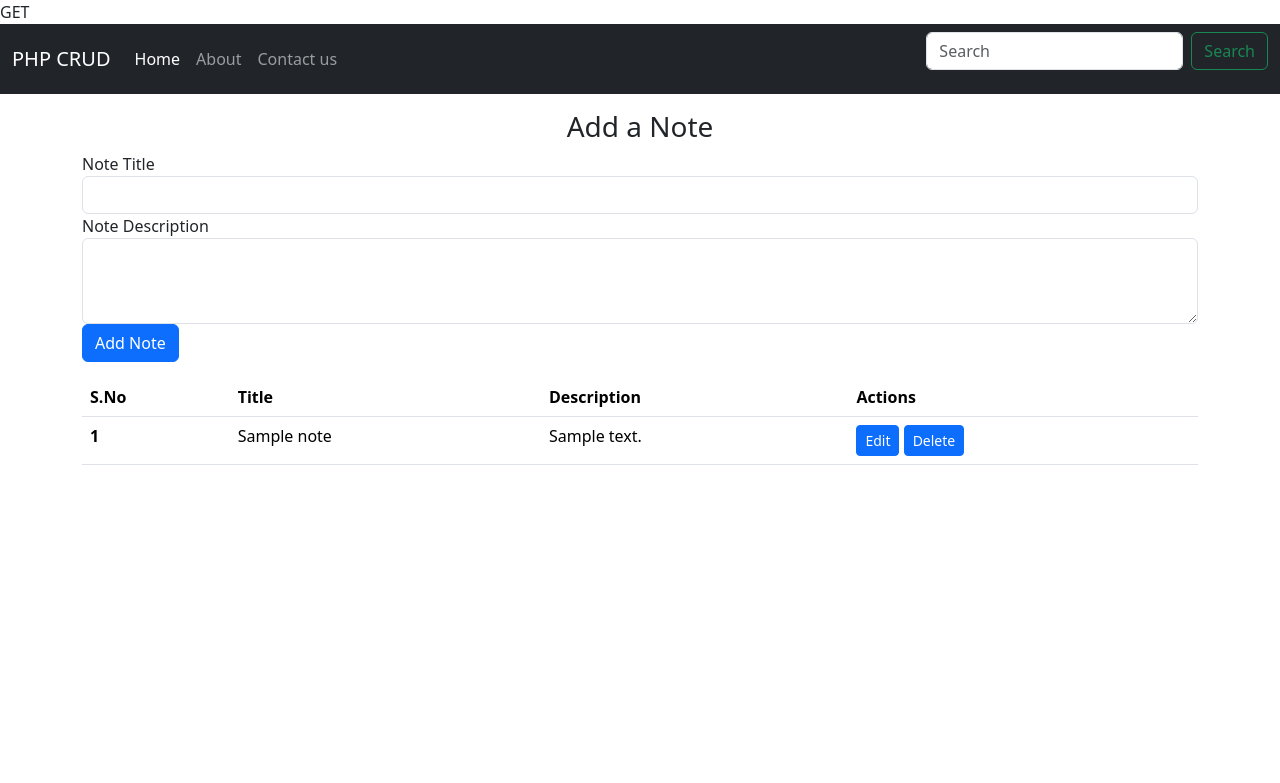
After one commit to jaskirat-next/CRUD_App, a PHP site: page /CRUD/index.php in a window 1280 px wide. The commit adds this page. Shown: the top 783 px of the page. Run offline with PHP 8.4, Linux system fonts and the light colour scheme; tables that the repository leaves empty or names only in its code hold one stand-in row (values such as "Sample post").

Commit message:
Crud Operation

```diff
--- /dev/null
+++ b/Untitled-1.html
@@ -0,0 +1,4 @@
+<div class='alert alert-warning alert-dismissible fade show' role='alert'>
+    <strong>Holy guacamole!</strong> You should check in on some of those fields below.
+    <button type='button' class='btn-close' data-bs-dismiss='alert' aria-label='Close'></button>
+  </div>
--- /dev/null
+++ b/index.php
@@ -0,0 +1,124 @@
+<?php
+//Connect to database
+$servername = 'localhost';
+$username = 'root';
+$password = "";
+$database = "notes";
+
+//Create a connection
+$conn = mysqli_connect($servername, $username, $password, $database);
+if(!$conn){
+  die("Failed to connect" . mysqli_error($conn));
+}
+
+echo $_SERVER['REQUEST_METHOD'];
+if($_SERVER['REQUEST_METHOD'] == 'POST'){
+  $title = $_POST["title"];
+    $description = $_POST["description"];
+
+  // Sql query to be executed
+  $sql = "INSERT INTO `note` (`title`, `description`) VALUES ('$title', '$description')";
+  $result = mysqli_query($conn, $sql);
+
+
+  if($result){
+      $insert = true;
+  }
+  else{
+      echo "The record was not inserted successfully because of this error ---> ". mysqli_error($conn);
+  }
+}
+
+?>
+
+<!doctype html>
+<html lang="en">
+
+<head>
+  <meta charset="utf-8">
+  <meta name="viewport" content="width=device-width, initial-scale=1">
+  <title>Death Note</title>
+  <link href="https://cdn.jsdelivr.net/npm/bootstrap@5.3.3/dist/css/bootstrap.min.css" rel="stylesheet"
+    integrity="sha384-QWTKZyjpPEjISv5WaRU9OFeRpok6YctnYmDr5pNlyT2bRjXh0JMhjY6hW+ALEwIH" crossorigin="anonymous">
+</head>
+
+<body>
+  <nav class="navbar navbar-expand-lg navbar-dark bg-dark">
+    <div class="container-fluid">
+      <a class="navbar-brand" href="#">PHP CRUD</a>
+      <button class="navbar-toggler" type="button" data-bs-toggle="collapse" data-bs-target="#navbarSupportedContent"
+        aria-controls="navbarSupportedContent" aria-expanded="false" aria-label="Toggle navigation">
+        <span class="navbar-toggler-icon"></span>
+      </button>
+      <div class="collapse navbar-collapse" id="navbarSupportedContent">
+        <ul class="navbar-nav me-auto mb-2 mb-lg-0">
+          <li class="nav-item">
+            <a class="nav-link active" aria-current="page" href="#">Home</a>
+          </li>
+          <li class="nav-item">
+            <a class="nav-link" href="#">About</a>
+          </li>
+          <li class="nav-item">
+            <a class="nav-link" href="#">Contact us</a>
+          </li>
+        </ul>
+        <form class="d-flex" role="search">
+          <input class="form-control me-2" type="search" placeholder="Search" aria-label="Search">
+          <button class="btn btn-outline-success" type="submit">Search</button>
+      </div>
+    </div>
+  </nav>
+  <div class="container my-3">
+    <h3 style="text-align: center;">Add a Note</h3>
+    <form action="/CRUD/index.php" method="POST">
+      <div class="form-group">
+        <label for="title">Note Title</label>
+        <input type="text" class="form-control" id="title" name="title" aria-describedby="emailHelp">
+      </div>
+
+      <div class="form-group">
+        <label for="desc">Note Description</label>
+        <textarea class="form-control" id="description" name="description" rows="3"></textarea>
+      </div>
+      <button type="submit" class="btn btn-primary">Add Note</button>
+    </form>
+  </div>
+
+  <div class="container">
+
+  <table class="table" id="myTable">
+      <thead>
+        <tr>
+          <th scope="col">S.No</th>
+          <th scope="col">Title</th>
+          <th scope="col">Description</th>
+          <th scope="col">Actions</th>
+        </tr>
+      </thead>
+      <tbody>
+        <?php
+          $sql = "SELECT * FROM `note`";
+          $result = mysqli_query($conn, $sql);
+          $sno = 0;
+          while($row = mysqli_fetch_assoc($result)){
+            $sno = $sno + 1;
+            echo "<tr>
+            <th scope='row'>". $sno . "</th>
+            <td>". $row['title'] . "</td>
+            <td>". $row['description'] . "</td>
+            <td> <button class='edit btn btn-sm btn-primary' id=".$row['sno'].">Edit</button> <button class='delete btn btn-sm btn-primary' id=d".$row['sno'].">Delete</button>  </td>
+          </tr>";
+        }
+          ?>
+
+
+      </tbody>
+    </table>
+  </div>
+
+  <script src="https://cdn.jsdelivr.net/npm/bootstrap@5.3.3/dist/js/bootstrap.bundle.min.js"
+    integrity="sha384-YvpcrYf0tY3lHB60NNkmXc5s9fDVZLESaAA55NDzOxhy9GkcIdslK1eN7N6jIeHz"
+    crossorigin="anonymous"></script>
+</body>
+
+</html>
```
Also changed, not shown: boot.php (+28 -10 lines).
